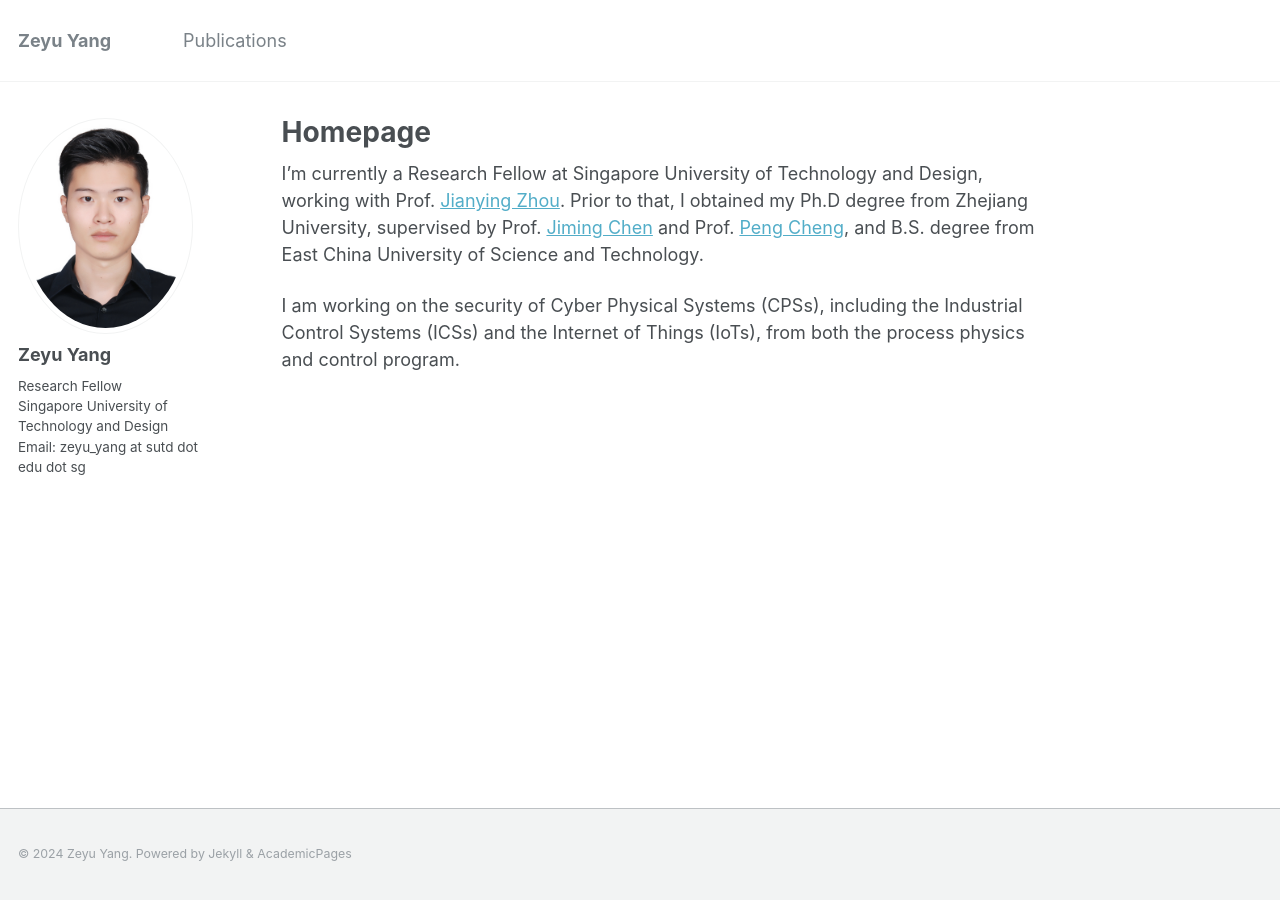
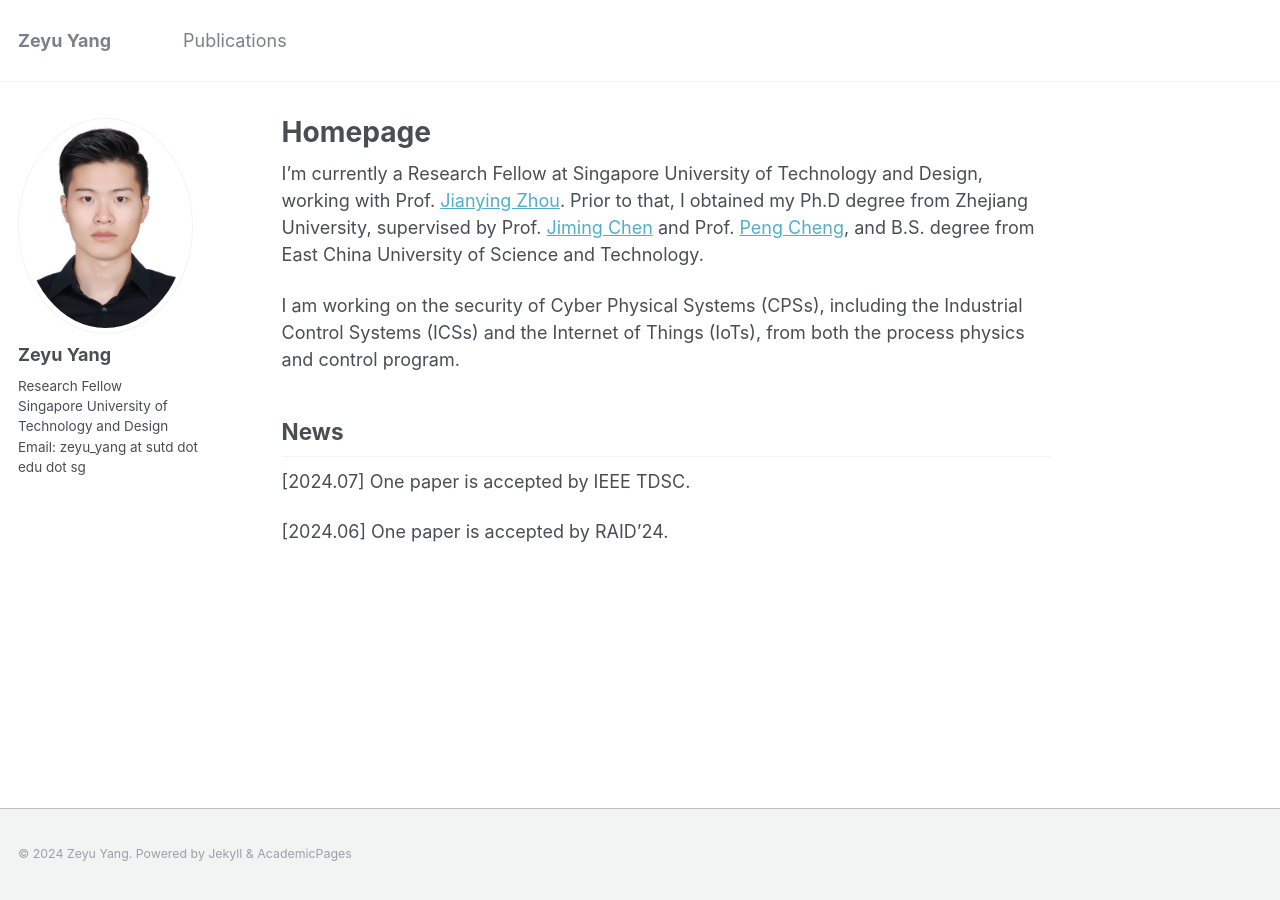
Before and after one commit to zeyuid/zeyuid.github.io, a Jekyll site: the page built from _pages/about.md, in a window 1280 px wide. Built offline with Jekyll 4.4.1, drawn with Linux system fonts in a browser that asks for light colours.

Commit message:
add file

```diff
--- a/_pages/about.md
+++ b/_pages/about.md
@@ -21,6 +21,10 @@ I am working on the security of Cyber Physical Systems (CPSs), including the Ind
 CPS Security;\\
 State Estimation in Control System -->
 
-<!-- ## News
+## News
 
-[2024.07] Our paper titled "Deception-Resistant Stochastic Manufacturing for Automated Production Lines" got accepted in RAID 2024.  -->
+[2024.07] One paper is accepted by IEEE TDSC.
+
+[2024.06] One paper is accepted by RAID'24.
+
+<!-- Our paper titled "Deception-Resistant Stochastic Manufacturing for Automated Production Lines" got accepted in RAID 2024.  -->
```
